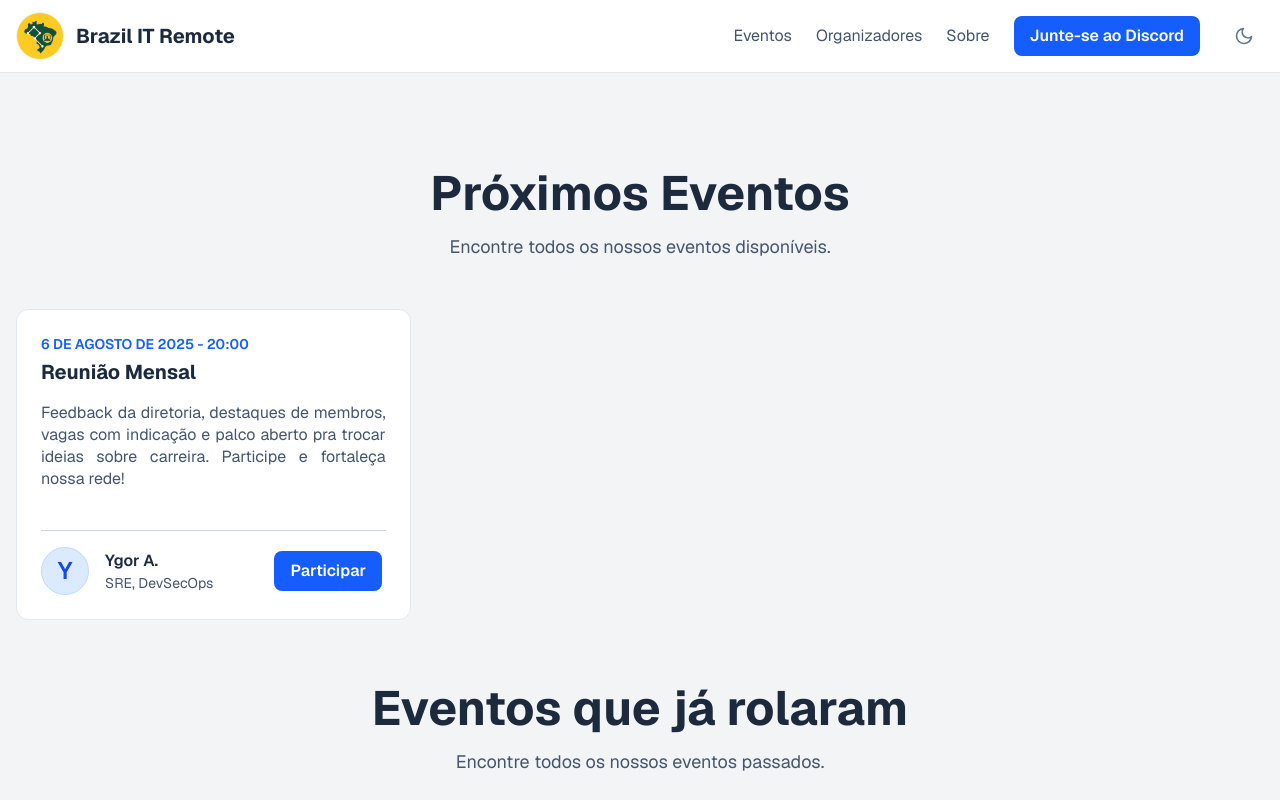
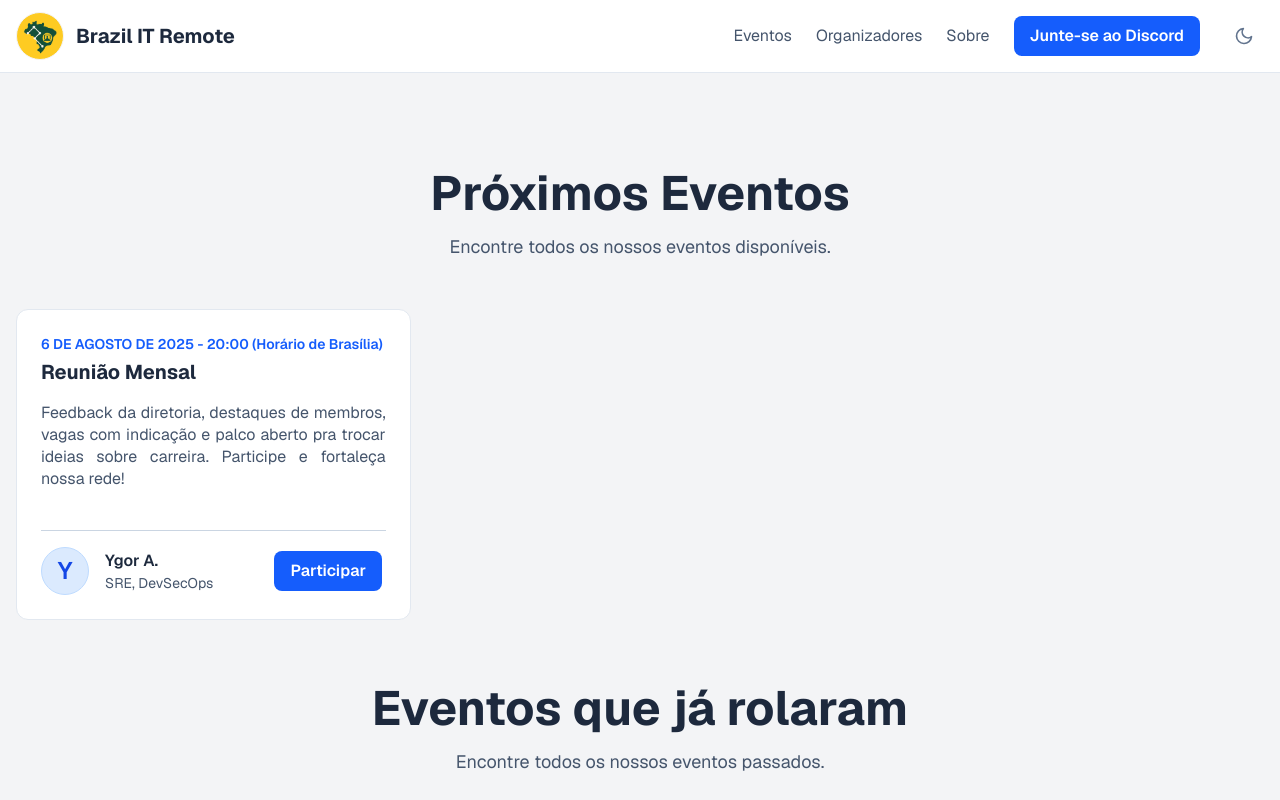
Before and after one commit to BrazilITRemote/brazilitremote-frontend, a Next.js app: page /eventos in a window 1280 px wide. Shown: the top 800 px of the page. Built offline with nearby package versions, Linux system fonts and the light colour scheme.

Commit message:
feat: enhance date display in EventCard to include timezone information

```diff
--- a/src/components/EventCard.tsx
+++ b/src/components/EventCard.tsx
@@ -41,9 +41,14 @@ export default function EventCard({ event, variant }: EventCardProps) {
     <div className={`${cardStyles} block`}>
       <div className="mb-4">
         <p className={dateStyles}>
-          {isUpcoming
-            ? formatEventDateTime(event.date, event.time)
-            : formatEventDate(event.date)}
+          {isUpcoming ? (
+            <div className="flex md:block flex-col items-start">
+              <span>{formatEventDateTime(event.date, event.time)}</span>
+              <span> (Horário de Brasília)</span>
+            </div>
+          ) : (
+            formatEventDate(event.date)
+          )}
         </p>
         <h3 className="text-xl font-bold text-slate-800 dark:text-white mt-1">
           {event.title}
--- a/src/lib/events.tsx
+++ b/src/lib/events.tsx
@@ -96,7 +96,10 @@ export const formatEventDate = (dateString: string): string => {
 };
 
 // Utility function to format date and time in Portuguese
-export const formatEventDateTime = (dateString: string, timeString: string): string => {
+export const formatEventDateTime = (
+  dateString: string,
+  timeString: string
+): string => {
   // Use the same parsing method to ensure consistency
   const date = parseEventDate(dateString);
   const formattedDate = date
```
